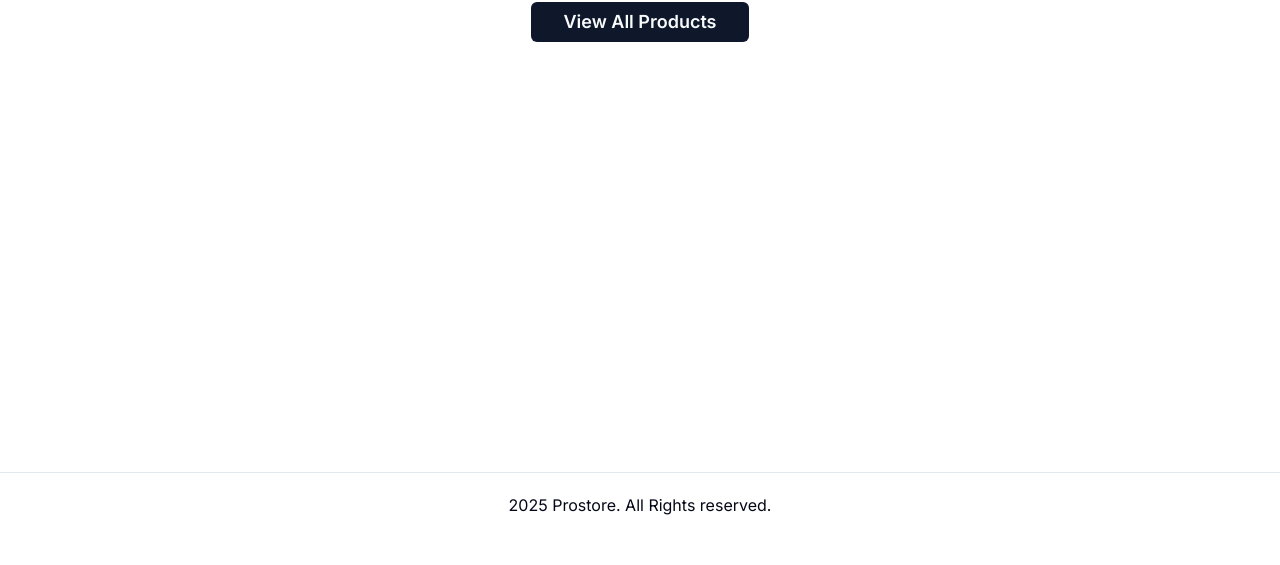
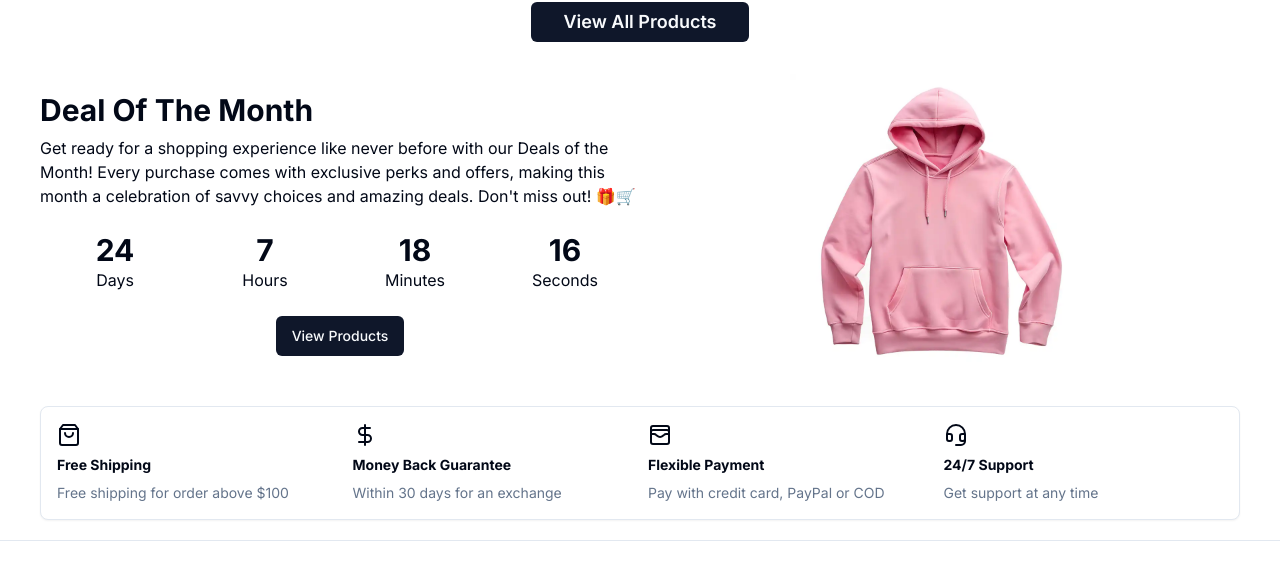
Before and after one commit to cmcoke/proshop_nextjs_15, a Next.js app: page / in a window 1280 px wide. Shown: the part 263-828 px from the top of the page. Before the commit the page ends 800 px from the top, so only its background shows below. Built offline with nearby package versions, Linux system fonts and the light colour scheme; no server answers; the database is empty.

Commit message:
Created the icon boxes and deal countdown components for the home page

```diff
--- a/app/(root)/page.tsx
+++ b/app/(root)/page.tsx
@@ -2,6 +2,8 @@ import { ProductCarousel } from "@/components/shared/product/product-carousel";
 import ProductList from "@/components/shared/product/product-list";
 import { getLatestProducts, getFeaturedProducts } from "@/lib/actions/product.actions";
 import ViewAllProductsButton from "@/components/view-all-products-button";
+import IconBoxes from "@/components/icon-boxes";
+import DealCountdown from "@/components/deal-countdown";
 
 const HomePage = async () => {
   const latestProducts = await getLatestProducts();
@@ -13,6 +15,8 @@ const HomePage = async () => {
       {featuredProducts.length > 0 && <ProductCarousel data={featuredProducts} />}
       <ProductList title="Newest Arrivals" data={latestProducts} limit={4} />
       <ViewAllProductsButton />
+      <DealCountdown />
+      <IconBoxes />
     </div>
   );
 };
--- /dev/null
+++ b/components/deal-countdown.tsx
@@ -0,0 +1,117 @@
+/**
+ * This React component, `DealCountdown`, displays a countdown timer until a target date (March 25, 2025).
+ * It calculates the remaining time dynamically and updates every second using `useEffect` and `useState`.
+ * If the countdown reaches zero, it displays a message indicating that the deal has ended.
+ * The countdown UI consists of dynamically updated time values (days, hours, minutes, seconds) and a promotional image.
+ * The component handles hydration by showing a loading message before the countdown data is available.
+ */
+
+"use client";
+
+import Link from "next/link";
+import { Button } from "./ui/button";
+import Image from "next/image";
+import { useEffect, useState } from "react";
+
+// Defines the target date for the countdown (March 25, 2025, at midnight)
+const TARGET_DATE = new Date("2025-03-25T00:00:00");
+
+// Function to calculate the remaining time until the target date
+const calculateTimeRemaining = (targetDate: Date) => {
+  const currentTime = new Date(); // Gets the current date and time
+  const timeDifference = Math.max(Number(targetDate) - Number(currentTime), 0); // Ensures no negative values
+
+  return {
+    days: Math.floor(timeDifference / (1000 * 60 * 60 * 24)), // Calculates remaining days
+    hours: Math.floor((timeDifference % (1000 * 60 * 60 * 24)) / (1000 * 60 * 60)), // Calculates remaining hours
+    minutes: Math.floor((timeDifference % (1000 * 60 * 60)) / (1000 * 60)), // Calculates remaining minutes
+    seconds: Math.floor((timeDifference % (1000 * 60)) / 1000) // Calculates remaining seconds
+  };
+};
+
+// Main countdown component
+const DealCountdown = () => {
+  const [time, setTime] = useState<ReturnType<typeof calculateTimeRemaining>>(); // Manages the countdown state
+
+  useEffect(() => {
+    // Initializes countdown on component mount
+    setTime(calculateTimeRemaining(TARGET_DATE));
+
+    // Updates countdown every second
+    const timerInterval = setInterval(() => {
+      const newTime = calculateTimeRemaining(TARGET_DATE);
+      setTime(newTime);
+
+      // Stops the countdown when it reaches zero
+      if (newTime.days === 0 && newTime.hours === 0 && newTime.minutes === 0 && newTime.seconds === 0) {
+        clearInterval(timerInterval);
+      }
+    }, 1000);
+
+    return () => clearInterval(timerInterval); // Cleans up interval when component unmounts
+  }, []);
+
+  // Displays a loading message while the countdown initializes
+  if (!time) {
+    return (
+      <section className="grid grid-cols-1 md:grid-cols-2 my-20">
+        <div className="flex flex-col gap-2 justify-center">
+          <h3 className="text-3xl font-bold">Loading Countdown...</h3>
+        </div>
+      </section>
+    );
+  }
+
+  // Displays a message if the countdown has ended
+  if (time.days === 0 && time.hours === 0 && time.minutes === 0 && time.seconds === 0) {
+    return (
+      <section className="grid grid-cols-1 md:grid-cols-2 my-20">
+        <div className="flex flex-col gap-2 justify-center">
+          <h3 className="text-3xl font-bold">Deal Has Ended</h3>
+          <p>This deal is no longer available. Check out our latest promotions!</p>
+          <div className="text-center">
+            <Button asChild>
+              <Link href="/search">View Products</Link>
+            </Button>
+          </div>
+        </div>
+        <div className="flex justify-center">
+          <Image src="/images/promo.jpg" alt="promotion" width={300} height={200} />
+        </div>
+      </section>
+    );
+  }
+
+  return (
+    <section className="grid grid-cols-1 md:grid-cols-2 my-20">
+      <div className="flex flex-col gap-2 justify-center">
+        <h3 className="text-3xl font-bold">Deal Of The Month</h3>
+        <p>Get ready for a shopping experience like never before with our Deals of the Month! Every purchase comes with exclusive perks and offers, making this month a celebration of savvy choices and amazing deals. Don&apos;t miss out! 🎁🛒</p>
+        <ul className="grid grid-cols-4">
+          <StatBox label="Days" value={time.days} />
+          <StatBox label="Hours" value={time.hours} />
+          <StatBox label="Minutes" value={time.minutes} />
+          <StatBox label="Seconds" value={time.seconds} />
+        </ul>
+        <div className="text-center">
+          <Button asChild>
+            <Link href="/search">View Products</Link>
+          </Button>
+        </div>
+      </div>
+      <div className="flex justify-center">
+        <Image src="/images/promo.jpg" alt="promotion" width={300} height={200} />
+      </div>
+    </section>
+  );
+};
+
+// Component to display countdown values
+const StatBox = ({ label, value }: { label: string; value: number }) => (
+  <li className="p-4 w-full text-center">
+    <p className="text-3xl font-bold">{value}</p>
+    <p>{label}</p>
+  </li>
+);
+
+export default DealCountdown;
--- /dev/null
+++ b/components/icon-boxes.tsx
@@ -0,0 +1,34 @@
+import { Card, CardContent } from "@/components/ui/card";
+import { DollarSign, Headset, ShoppingBag, WalletCards } from "lucide-react";
+
+const IconBoxes = () => {
+  return (
+    <div>
+      <Card>
+        <CardContent className="grid gap-4 md:grid-cols-4 p-4 ">
+          <div className="space-y-2">
+            <ShoppingBag />
+            <div className="text-sm font-bold">Free Shipping</div>
+            <div className="text-sm text-muted-foreground">Free shipping for order above $100</div>
+          </div>
+          <div className="space-y-2">
+            <DollarSign />
+            <div className="text-sm font-bold">Money Back Guarantee</div>
+            <div className="text-sm text-muted-foreground">Within 30 days for an exchange</div>
+          </div>
+          <div className="space-y-2">
+            <WalletCards />
+            <div className="text-sm font-bold">Flexible Payment</div>
+            <div className="text-sm text-muted-foreground">Pay with credit card, PayPal or COD</div>
+          </div>
+          <div className="space-y-2">
+            <Headset />
+            <div className="text-sm font-bold">24/7 Support</div>
+            <div className="text-sm text-muted-foreground">Get support at any time</div>
+          </div>
+        </CardContent>
+      </Card>
+    </div>
+  );
+};
+export default IconBoxes;
```
